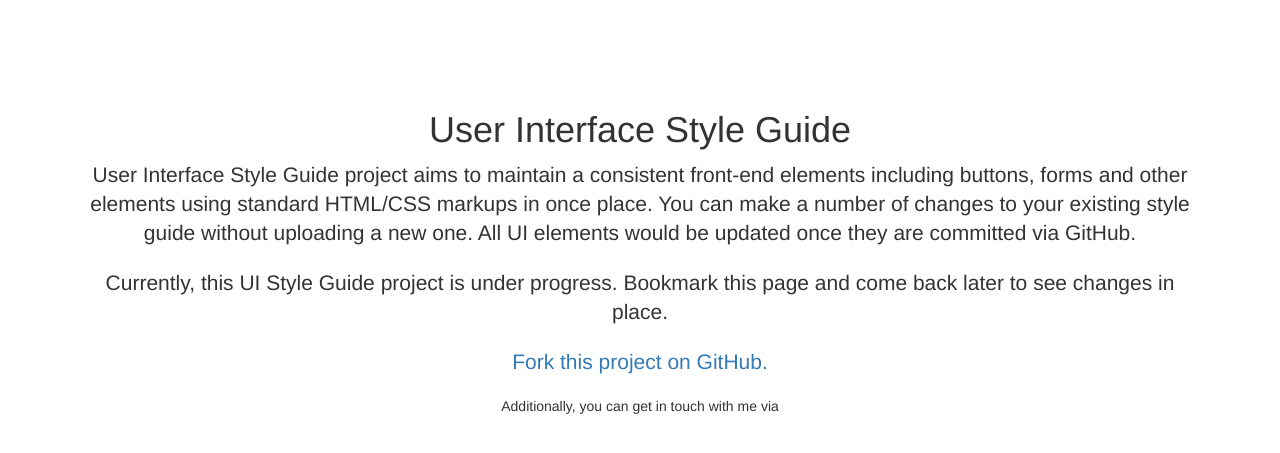
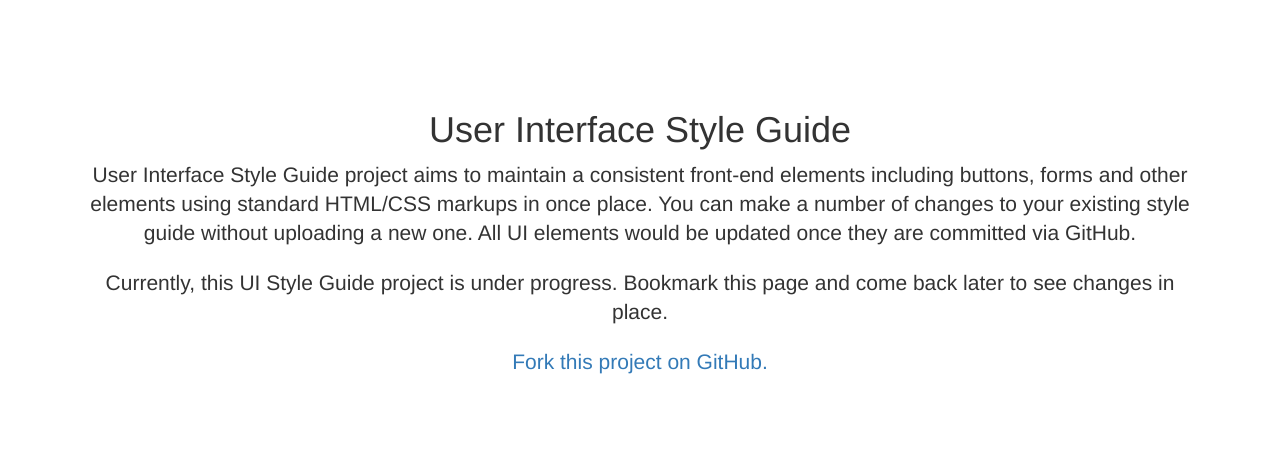
Before and after one commit to abinashmohanty/ui-style-guide, a Jekyll site: the page index.html, which Jekyll copies as it is, in a window 1280 px wide. Shown: the top 453 px of the page. Built offline with Jekyll 4.4.1, drawn with Linux system fonts in a browser that asks for light colours; nearby versions of some CDN libraries; some of the changed lines change nothing that is shown.

```diff
--- a/index.html
+++ b/index.html
@@ -52,7 +52,7 @@
 
                 <p class="lead"><a href="https://github.com/abinashmohanty/ui-style-guide" title="UI Style Guide for a Website"> Fork this project on GitHub.</a></p>
 
-                <p>Additionally, you can get in touch with me via</p>
+                <!-- add links later <p>Additionally, you can get in touch with me via</p> -->
 
         </div>
     </div>
```
Also changed, not shown: README.md (added).
